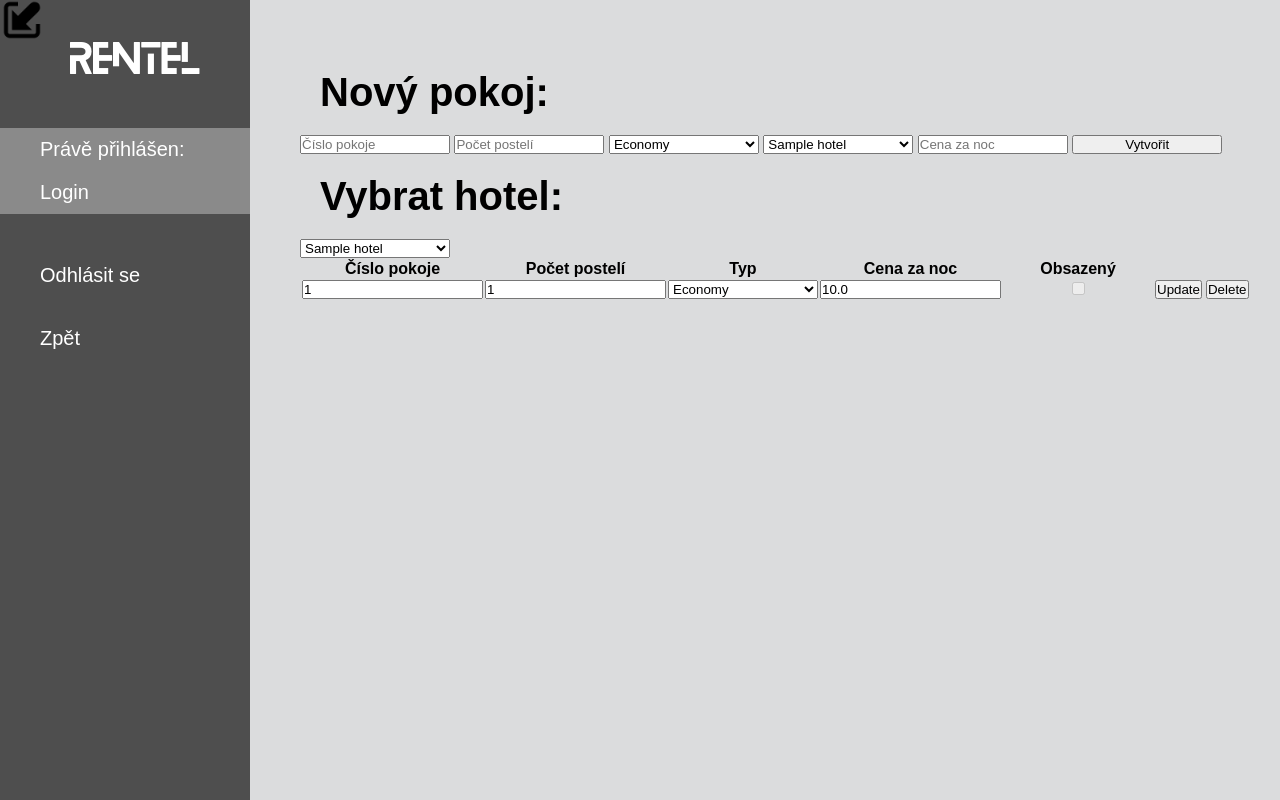
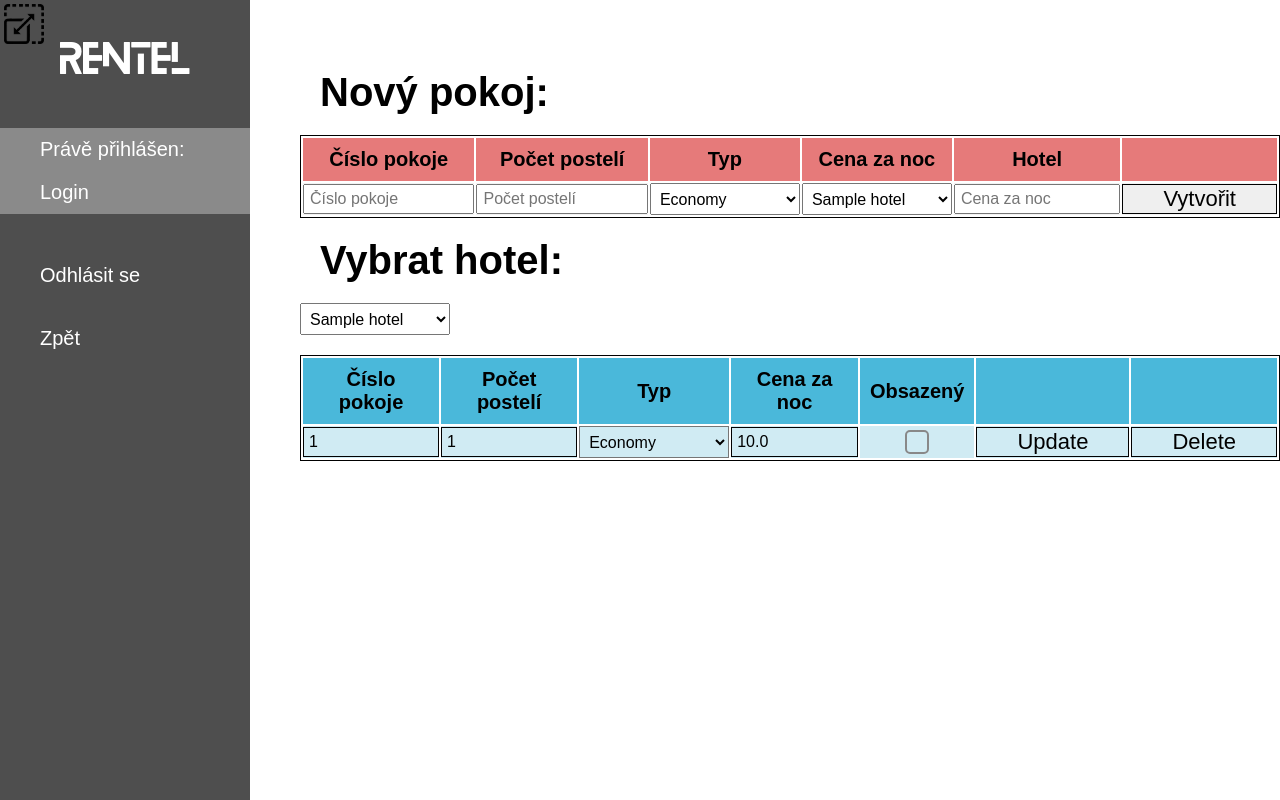
Before and after one commit to dp9898cz/IIS-project-2020, a Flask app: page /dashboard/room_index in a window 1280 px wide. Run offline with Flask 2, Linux system fonts and the light colour scheme; a user stored in the database is signed in; tables that the repository leaves empty hold one stand-in row (values such as "Sample post"); lists and menus that the app fills with data are empty; some libraries are stand-ins or nearby versions.

Commit message:
design changes

```diff
--- a/static/css/dash_style.css
+++ b/static/css/dash_style.css
@@ -6,7 +6,7 @@
     font-family: 'Josefin Sans', sans-serif;
   }
 body{
-    background-color: #dbdcdd;
+    background-color: #ffffff;
     display: flex;
     position: relative;
 }
@@ -48,7 +48,7 @@ body{
     padding-right: 10px;
     padding-bottom: 10px;
     border-radius: 10px 0px 10px 0px;
-    margin:60px;
+    margin:50px;
     color: rgb(255, 255, 255);
 }
 #main-icon:hover{
@@ -130,14 +130,30 @@ body{
 label{
     z-index: 1;
     position: fixed;
-    padding-left: 2px;
+    padding-left: 4px;
+    padding-top: 4px;
 }
 label img{
     width: 40px;
+    cursor: pointer;
 }
+#main-main{
+    width: auto;
+    text-align: center;
+    font-family:"Blanka-Regular", serif;
+    font-size: 200px;
+}
+#main-main2{
+    font-size: 80px !important;
+    width: auto;
+    text-align: center;
+    font: 1em sans-serif;
 
+}
 /*-----------------------------------------------------------------------------------*/
 /*--------------------------Dashboard-table-content----------------------------------*/
+
+
 #toggle:checked + #content4toggle #content{
     width: auto;
     margin-left: 100px;
@@ -148,21 +164,30 @@ label img{
     margin-top: 50px;
 }
 .dash-table-head th{
-    width: 150px;
+    width: auto;
+    font-size: 20px;
+    padding: 10px;
 }
 
-.update-form input, label, select{
-    width: 150px;
-}
 #content p{
     font: 40px sans-serif;
 
+}
+
+#adding .update-form input {
+    width: 100%;
 }
 #adding{
     margin-top: 50px;
 }
 #find{
     margin-top: 100px;
+}
+#text-find{
+    width: 450px;
+}
+#button-find{
+    width: 250px;
 }
 #master-table{
     margin-top: 20px;
@@ -176,16 +201,149 @@ h3{
 
 }
 .new-table-style{
-    width: 100%;
+    width: auto;
     border: 1px solid rgb(0, 0, 0);
 }
 .new-table-style tr:nth-child(even){
     background-color: #f2f2f2
 }
+.new-table-style tr:nth-child(1){
+    background-color: #e67a7a
+}
 .table-style{
     width: 100%;
     border: 1px solid rgb(0, 0, 0);
 }
+.table-style tr:nth-child(odd){
+    background-color: #ffffff
+}
+.table-style tr:nth-child(1){
+    background-color: #4ab8da
+}
 .table-style tr:nth-child(even){
-    background-color: #f2f2f2
+    background-color: #d0ebf3
 }
+input{
+    width: 100%;
+    height: 30px;
+    font-size: 16px;
+}
+.table-style tr:nth-child(even) input{
+    background-color: #d0ebf3;
+    border:1px solid rgb(0, 0, 0) ;
+}
+.table-style tr:nth-child(even) select{
+    background-color: #d0ebf3;
+    height: 32px;
+}
+input[type=text] {
+    padding: 5px;
+    box-sizing: border-box;
+}
+input[type=text] {
+    padding: 5px;
+    box-sizing: border-box;
+}
+input[type=submit] {
+    padding-left: 40px;
+    padding-right: 40px;
+    font-size: 22px;
+    border: 1px solid rgb(0, 0, 0);
+}
+input[type=number] {
+    padding-left: 5px;
+}
+input[type=submit]:hover {
+    background-color: #535353 !important;
+    color: rgb(255, 255, 255);
+}
+select{
+    width: 150px;
+    height: 32px;
+    font-size: 16px;
+    padding: 5px;
+}
+select option{
+    background-color: #ffffff;
+}
+option{
+    width: 150px;
+    height: 32px;
+    font-size: 16px;
+}
+button{
+    width: 250px;
+}
+/*------------------------------Custom checkbox------------------------------------------------*/
+.checkmark{
+    display: block;
+    position: relative;
+    margin: auto;
+    cursor: pointer;
+    height: 24px;
+    width: 24px;
+    clear: both;
+}
+.checkmark input {
+    position: absolute;
+    opacity: 0;
+    cursor: pointer;
+}
+.checkmark .checkbox-custom {
+    position: absolute;
+    top: 0px;
+    left: 0px;
+    height: 24px;
+    width: 24px;
+    background-color: transparent;
+    border-radius: 5px;
+  	transition: all 0.3s ease-out;
+  	-webkit-transition: all 0.3s ease-out;
+  	-moz-transition: all 0.3s ease-out;
+  	-ms-transition: all 0.3s ease-out;
+  	-o-transition: all 0.3s ease-out;
+    border: 2px solid #888888;
+}
+.checkmark input:checked ~ .checkbox-custom {
+    background-color: #888888;
+    border-radius: 5px;
+    -webkit-transform: rotate(0deg) scale(1);
+    -ms-transform: rotate(0deg) scale(1);
+    transform: rotate(0deg) scale(1);
+    opacity:1;
+    border: 2px solid #888888;
+}
+.checkmark .checkbox-custom::after {
+    position: absolute;
+    content: "";
+    left: 10px;
+    top: 10px;
+    height: 0px;
+    width: 0px;
+    border-radius: 5px;
+    border: solid #ffffff;
+    border-width: 0 3px 3px 0;
+    -webkit-transform: rotate(0deg) scale(0);
+    -ms-transform: rotate(0deg) scale(0);
+    transform: rotate(0deg) scale(0);
+    opacity:1;
+  	transition: all 0.3s ease-out;
+  	-webkit-transition: all 0.3s ease-out;
+  	-moz-transition: all 0.3s ease-out;
+  	-ms-transition: all 0.3s ease-out;
+  	-o-transition: all 0.3s ease-out;
+}
+.checkmark input:checked ~ .checkbox-custom::after {
+    -webkit-transform: rotate(45deg) scale(1);
+    -ms-transform: rotate(45deg) scale(1);
+    transform: rotate(45deg) scale(1);
+    opacity:1;
+    left: 7px;
+    top: 1px;
+    width: 6px;
+    height: 12px;
+    border: solid #ffffff;
+    border-width: 0 2px 2px 0;
+    background-color: transparent;
+    border-radius: 0;
+  }
--- a/templates/dashboard_index.html
+++ b/templates/dashboard_index.html
@@ -15,5 +15,7 @@ Požádejte systémového administrátora o pomoc.
 </p>
 {% else %}
 <p>Pro administraci vyberte jednu z položek menu vlevo.</p>
+<h1 id="main-main">Rentel</h1>
+<p id="main-main2">Administrační systém</p>
 {% endif %}
 {% endblock %}
--- a/templates/dashboard_rooms.html
+++ b/templates/dashboard_rooms.html
@@ -5,23 +5,38 @@
 {% endblock %}
 
 {% block body %}
+    <div class="adding">
         <h3>Nový pokoj:</h3>
+        <table class="new-table-style">
+            <tr class="dash-table-head">
+                <th>Číslo pokoje</th>
+                <th>Počet postelí</th>
+                <th>Typ</th>
+                <th>Cena za noc</th>
+                <th>Hotel</th>
+                <th></th>
+            </tr>
+            <tr>
                 <form class="update-form" method="POST" action="{{url_for('dash.room_create')}}">
-        <input type="number" name="number" placeholder="Číslo pokoje">
-        <input type="number" name="beds" placeholder="Počet postelí">
-        <select name="type">
+                    <th><input type="number" name="number" placeholder="Číslo pokoje"></th>
+                    <th><input type="number" name="beds" placeholder="Počet postelí"></th>
+                    <th><select name="type">
                         <option value="ECON" selected>Economy</option>
                         <option value="BUSS">Business</option>
                         <option value="PREM">Premium</option>
-        </select>
-        <select name="hotel">
+                    </select></th>
+                    <th><select name="hotel">
                         {% for hotel in hotels %}
                             <option value="{{hotel.id}}">{{hotel.name}}</option>
                         {% endfor %}
-        </select>
-        <input type="number" step="0.01" name="price" placeholder="Cena za noc">
-        <input type="submit" value="Vytvořit">
+                    </select></th>
+                    <th><input type="number" step="0.01" name="price" placeholder="Cena za noc"></th>
+                    <th><input type="submit" value="Vytvořit"></th>
                 </form>
+            </tr>
+        </table>
+    </div>
+    <div class="find" >
         <h3>Vybrat hotel:</h3>
         <form class="update-form" method="POST" action="{{url_for('dash.room_index')}}">
             <select name="hotel" onchange="this.form.submit()">
@@ -30,13 +45,16 @@
                 {% endfor %}
             </select>
         </form>
-    <table class="master-table">
+    </div>
+    <table id="master-table" class="table-style">
         <tr class="dash-table-head">
             <th>Číslo pokoje</th>
             <th>Počet postelí</th>
             <th>Typ</th>
             <th>Cena za noc</th>
             <th>Obsazený</th>
+            <th></th>
+            <th></th>
         </tr>
     {% for room in rooms %}
         <tr>
@@ -50,11 +68,11 @@
                     <option value="PREM" {% if room.room_type == "PREM" %} selected {% endif %}>Premium</option>
                 </select></th>
                 <th><input type="number" step="0.01" value="{{room.night_price}}" name="price"></th>
-                <th><input type="checkbox" {% if room in occup_rooms %} checked {% endif %} disabled></th>
+                <th><label class="checkmark"><input type="checkbox" {% if room in occup_rooms %} checked {% endif %} disabled><span class="checkbox-custom rectangular"></span></label></th>
                 <th><input type="submit" value="Update"></th>
             </form>
             <form class="update-form" method="POST" action="{{url_for('dash.room_delete')}}">
-                <th><input type="hidden" value="{{room.id}}" name="id"></th>
+                <input type="hidden" value="{{room.id}}" name="id">
                 <th><input type="submit" value="Delete"></th>
             </form>
         </tr>
```
Also changed, not shown: templates/dashboard_hotels.html (+5 -3 lines), templates/dashboard_users.html (+19 -17 lines), static/css/img/minimalize.png, static/css/img/minimalize2.png (added). Lines whose indentation alone changed are shown as unchanged.
